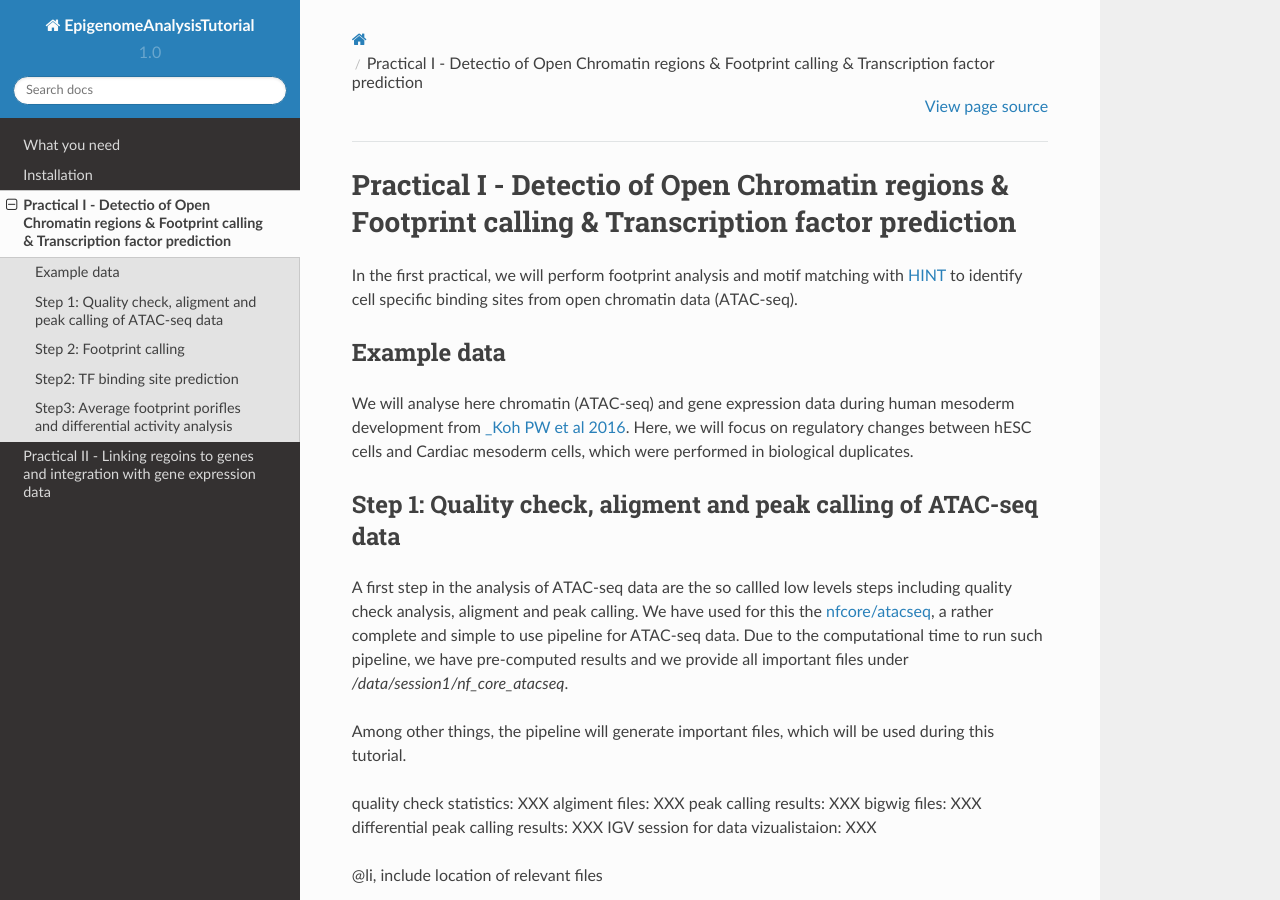
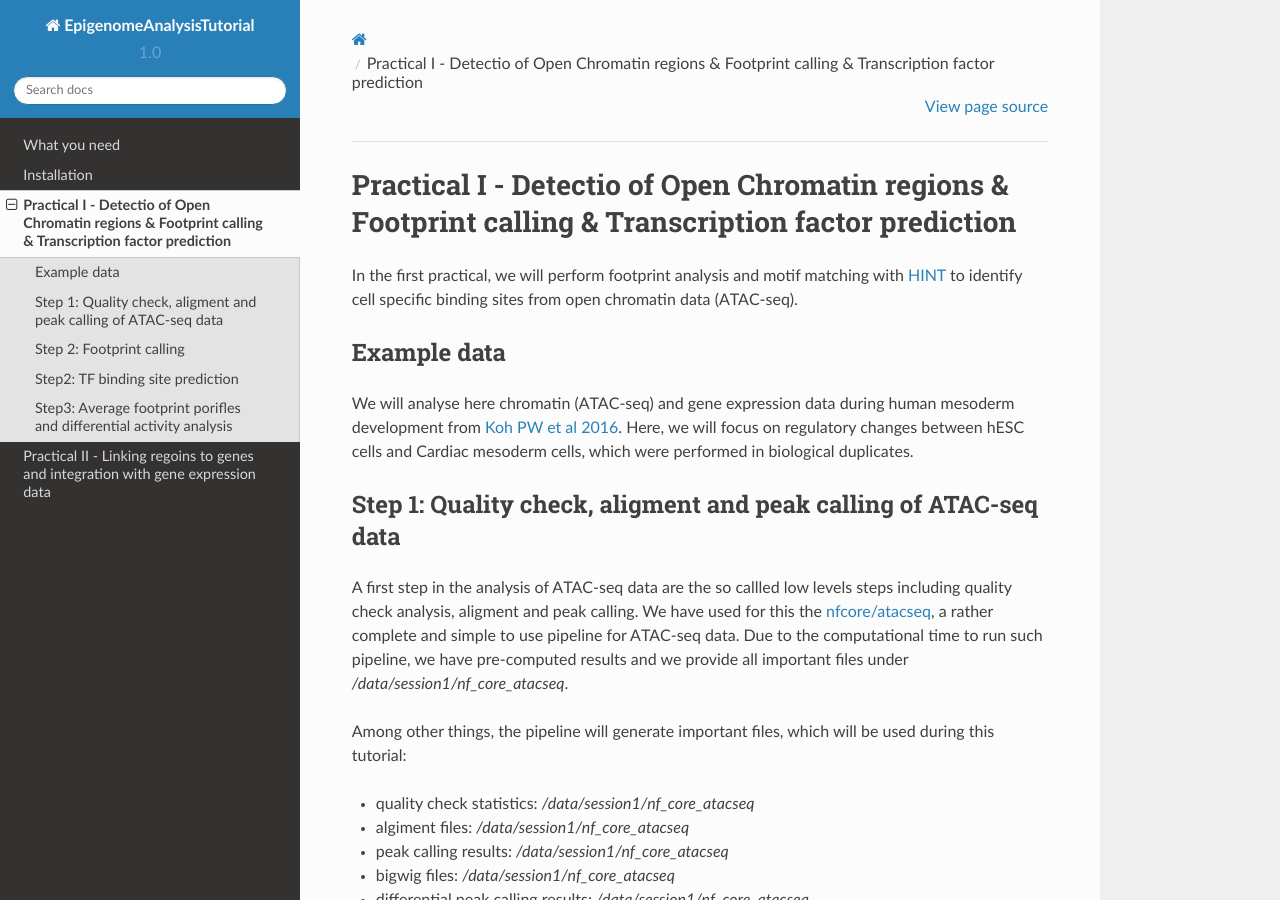
Before and after one commit to SchulzLab/EpigenomeAnalysisTutorial-2020, a Sphinx documentation site: the page built from docs/Practical1.rst, in a window 1280 px wide and 900 px high. Built offline with Sphinx 7.4.7 and the Read the Docs theme 2.0.0, drawn with Linux system fonts in a browser that asks for light colours; some of the changed text lies outside the part shown.

Commit message:
Update Practical1.rst
add file locations

```diff
--- a/docs/Practical1.rst
+++ b/docs/Practical1.rst
@@ -6,23 +6,21 @@ In the first practical, we will perform footprint analysis and motif matching wi
 
 Example data
 -----------------------------------------------
-We will analyse here chromatin (ATAC-seq) and gene expression data during human mesoderm development from `_Koh PW et al 2016 <https://pubmed.ncbi.nlm.nih.gov/27996962/#&gid=article-figures&pid=figure-1-uid-0>`_. Here, we will focus on regulatory changes between hESC cells and Cardiac mesoderm cells, which were performed in biological duplicates.
+We will analyse here chromatin (ATAC-seq) and gene expression data during human mesoderm development from `Koh PW et al 2016 <https://pubmed.ncbi.nlm.nih.gov/27996962/#&gid=article-figures&pid=figure-1-uid-0>`_. Here, we will focus on regulatory changes between hESC cells and Cardiac mesoderm cells, which were performed in biological duplicates.
 
 
 Step 1: Quality check, aligment and peak calling of ATAC-seq data
 -----------------------------------------------
 A first step in the analysis of ATAC-seq data are the so callled low levels steps including quality check analysis, aligment and peak calling. We have used for this the `nfcore/atacseq <https://github.com/nf-core/atacseq>`_, a rather complete and simple to use pipeline for ATAC-seq data. Due to the computational time to run such pipeline, we have pre-computed results and we provide all important files under */data/session1/nf_core_atacseq*.
 
-Among other things, the pipeline will generate important files, which will be used during this tutorial.
+Among other things, the pipeline will generate important files, which will be used during this tutorial:
 
-quality check statistics: XXX
-algiment files: XXX
-peak calling results: XXX
-bigwig files: XXX
-differential peak calling results: XXX
-IGV session for data vizualistaion: XXX
-
-@li, include location of relevant files
+- quality check statistics: */data/session1/nf_core_atacseq*
+- algiment files: */data/session1/nf_core_atacseq*
+- peak calling results: */data/session1/nf_core_atacseq*
+- bigwig files: */data/session1/nf_core_atacseq*
+- differential peak calling results: */data/session1/nf_core_atacseq*
+- IGV session for data vizualistaion: */data/session1/nf_core_atacseq*
 
 You can take a look at QC statistics to check if atac-seq libraries have any quality issue.
 
```
